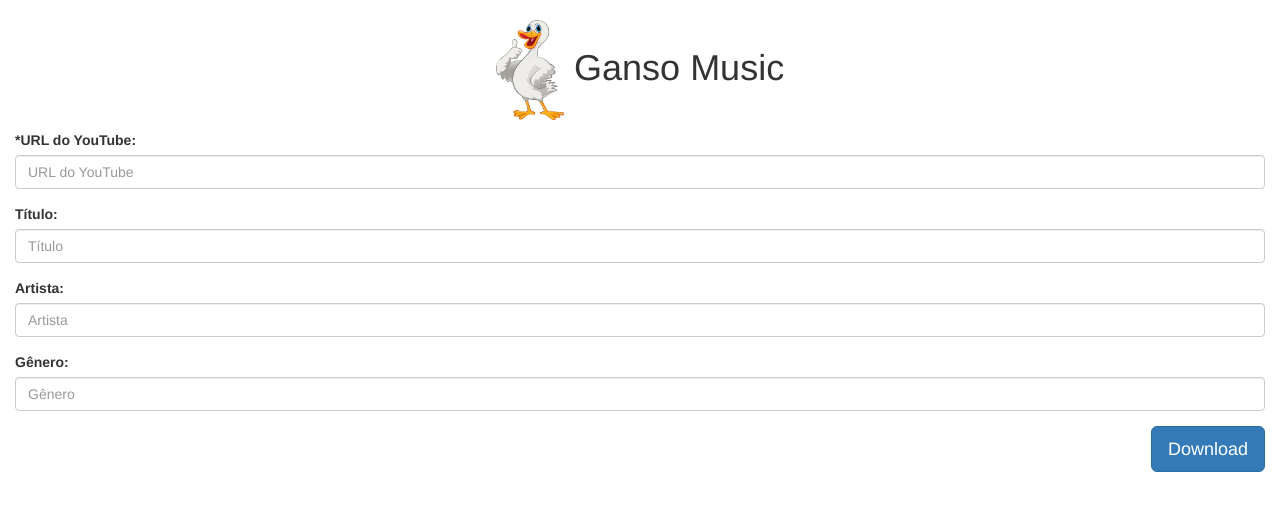
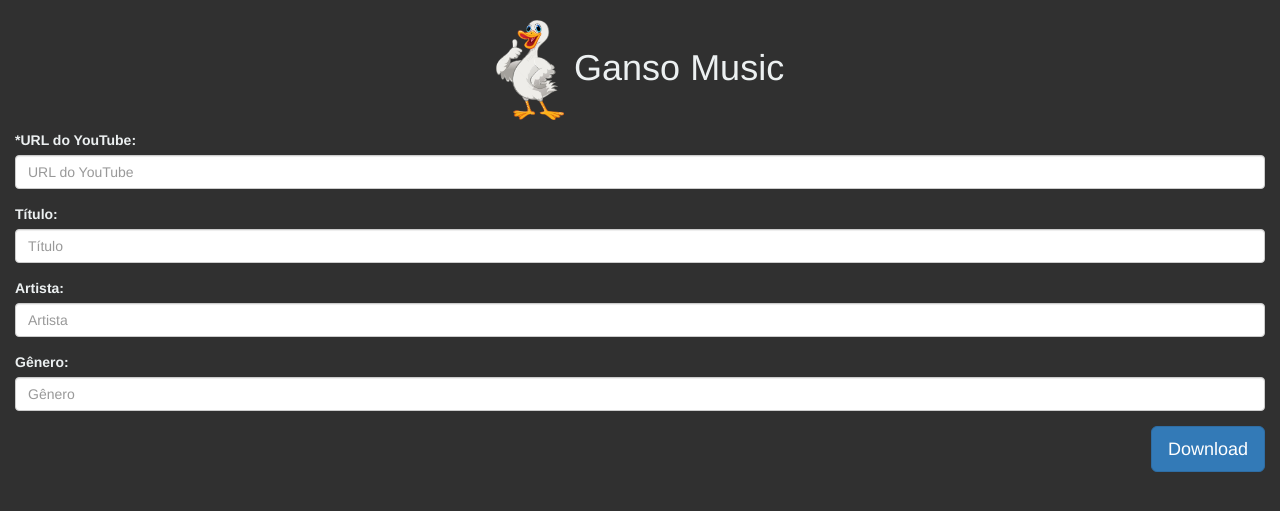
Before and after one commit to lucasrcezimbra/gansomusic-flask, a Flask app: page / in a window 1280 px wide. Shown: the top 511 px of the page. Run offline with Flask 2, Linux system fonts and the light colour scheme; some libraries are stand-ins or nearby versions.

Commit message:
#2: Change color to black

```diff
--- a/rangelmusic/static/css/style.css
+++ b/rangelmusic/static/css/style.css
@@ -1,3 +1,8 @@
+#all {
+  background-color: #303030;
+  color: #ecf0f1;
+}
+
 h1 {
   text-align: center;
 }
--- a/rangelmusic/templates/index.html
+++ b/rangelmusic/templates/index.html
@@ -15,7 +15,7 @@
   <link rel="stylesheet" href="https://maxcdn.bootstrapcdn.com/bootstrap/3.3.6/css/bootstrap.min.css">
 </head>
 
-<body>
+<body id="all">
   <div class="container-fluid">
     <h1>
       <img src="static/images/ganso.png" alt="Ganso">
```
